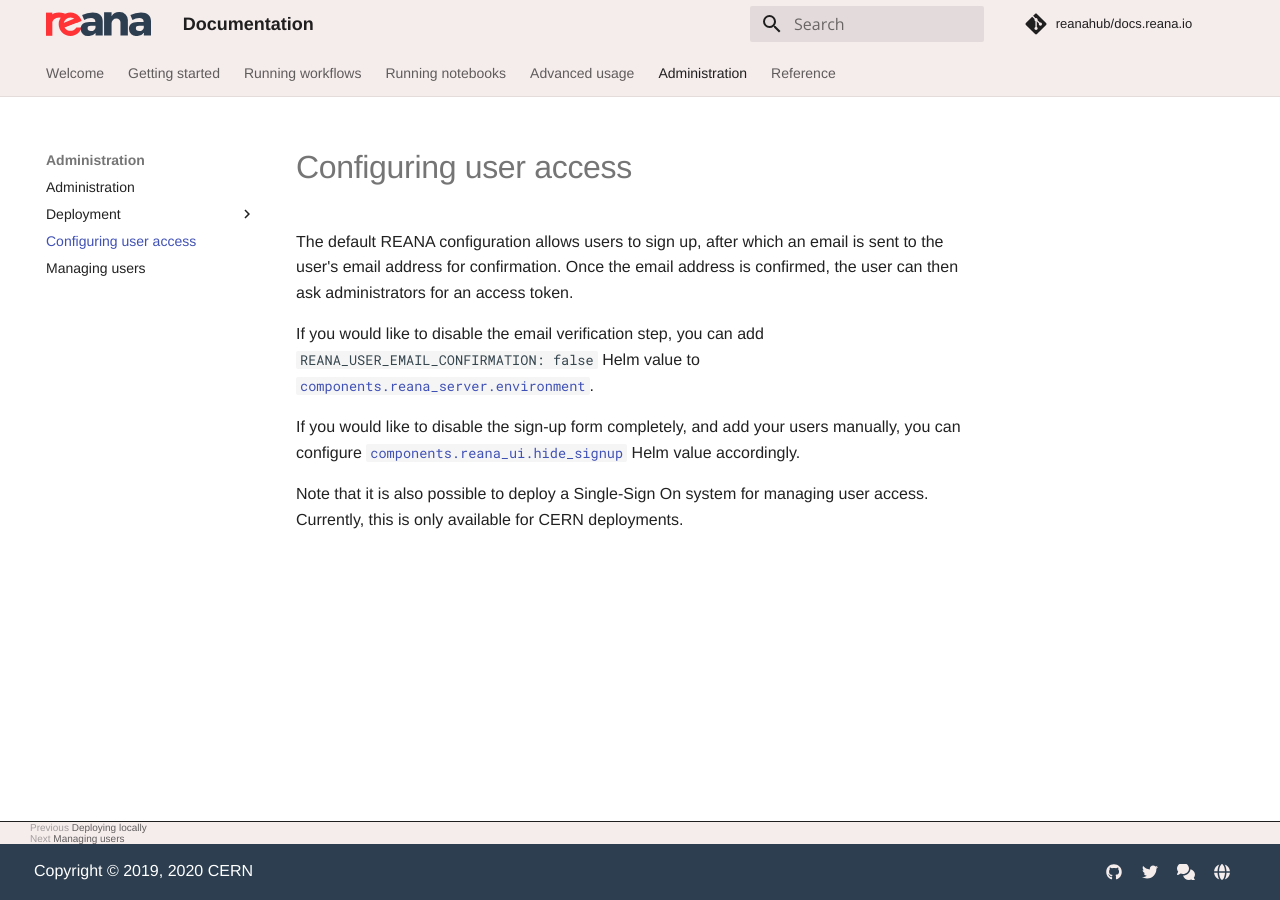
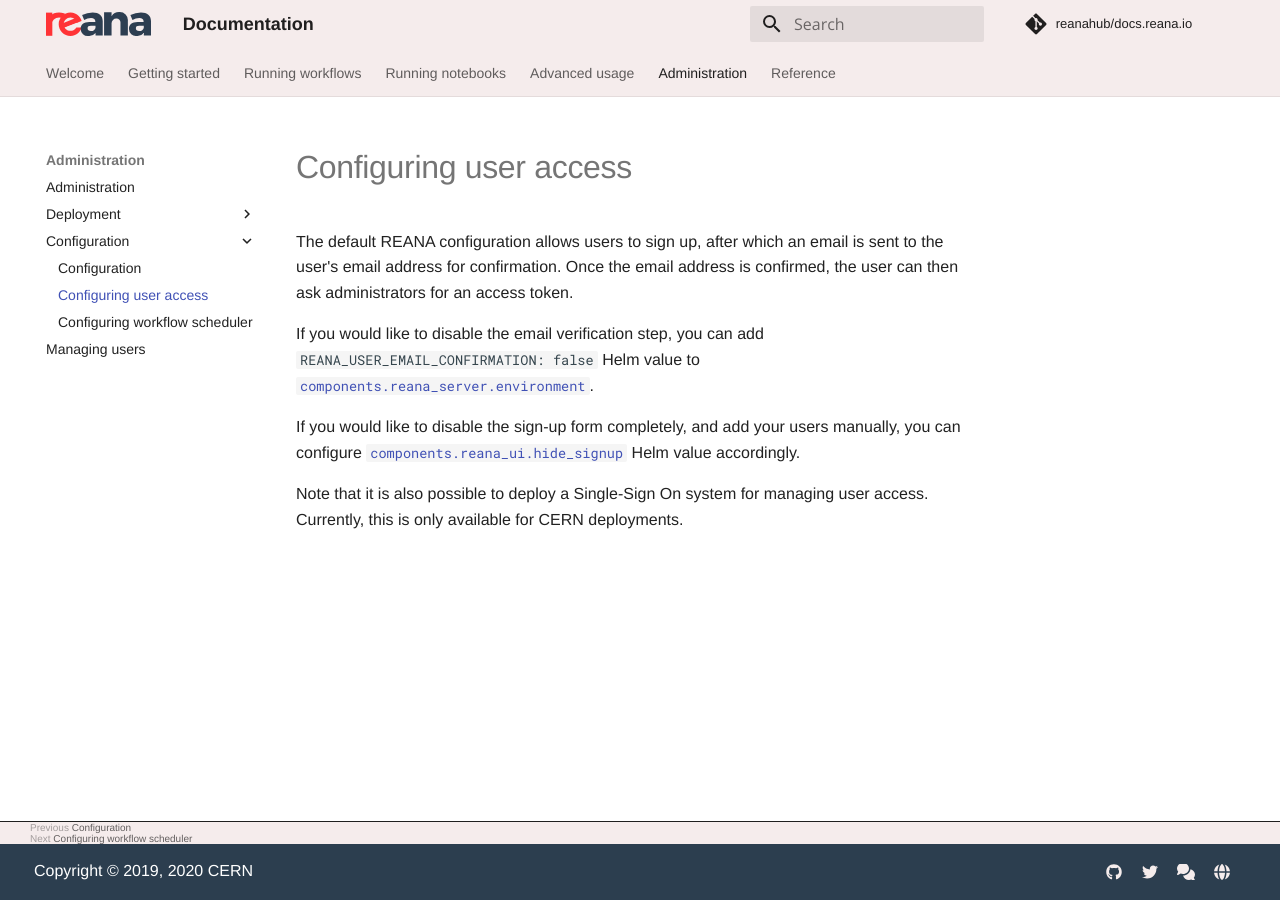
Before and after one commit to reanahub/docs.reana.io, an MkDocs documentation site: the page built from docs/administration/configuration/configuring-access/index.md, in a window 1280 px wide. Built offline with MkDocs 1.6.1 and Material for MkDocs 9.7.7, drawn with Linux system fonts in a browser that asks for light colours; comment, search, counter and statistics services are not loaded.

Commit message:
configuration: added configuring workflow scheduler page
closes https://github.com/reanahub/reana-server/issues/357

```diff
--- /dev/null
+++ b/docs/administration/configuration/index.md
@@ -0,0 +1,4 @@
+# Configuration
+
+- [Configuring user access](configuration/configuring-access)
+- [Configuring workflow scheduler](configuration/configuring-scheduler)
--- a/docs/administration/index.md
+++ b/docs/administration/index.md
@@ -8,6 +8,7 @@
 **Configuring REANA platform?**
 
 - [Configuring user access](configuration/configuring-access)
+- [Configuring workflow scheduler](configuration/configuring-scheduler)
 
 **Managing REANA platform?**
 
```
Also changed, not shown: docs/administration/configuration/configuring-scheduler/index.md (added, +17 -0 lines).
